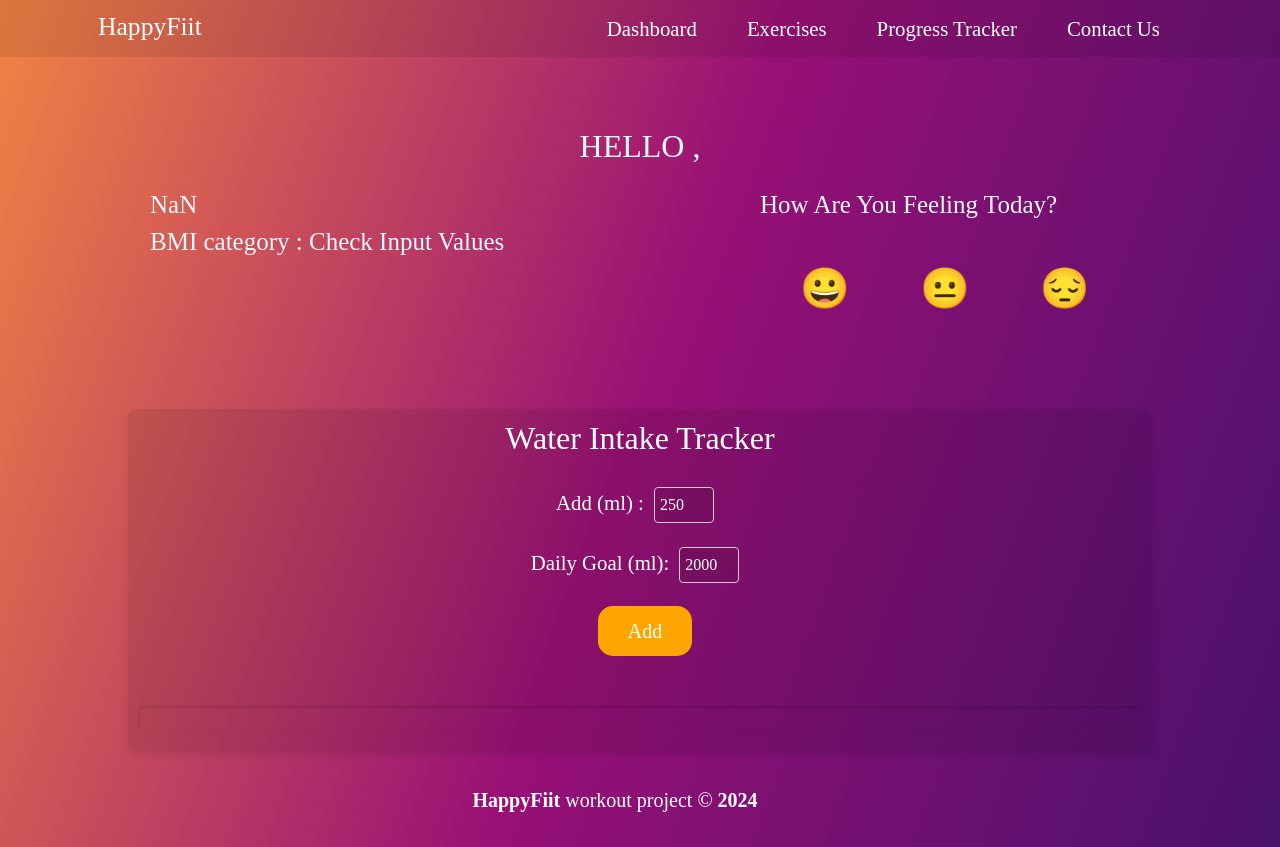
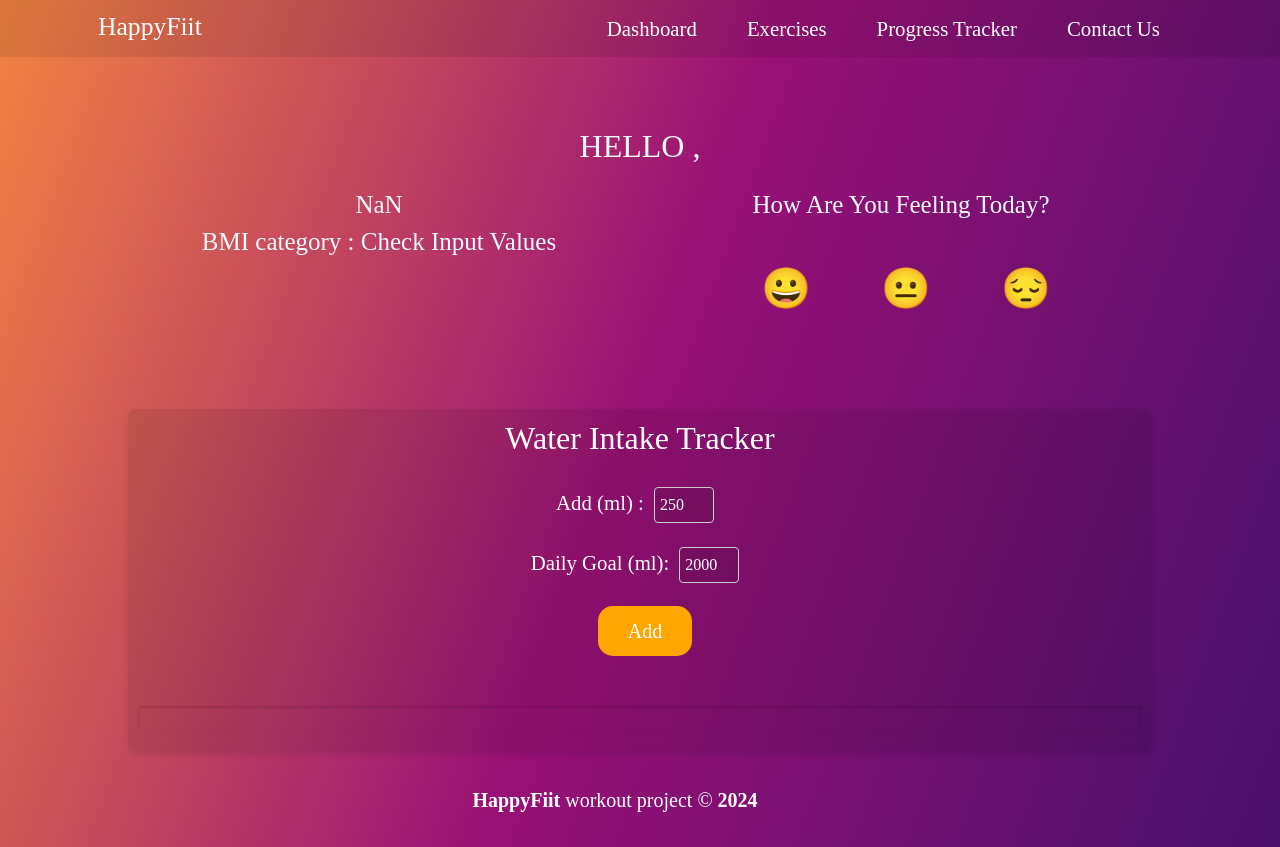
Before and after one commit to elismountain/fitness-app, a React (Vite) app: page /workout-plan in a window 1280 px wide. Built offline with nearby package versions, Linux system fonts and the light colour scheme; some icons are missing.

Commit message:
fixed bmi-container styling to follow the centre alignment

```diff
--- a/src/pages/WorkoutPlan.css
+++ b/src/pages/WorkoutPlan.css
@@ -19,23 +19,21 @@
   padding: 20px;
   color: aliceblue;
   margin-bottom: 50px;
-
 }
-
 
 .bmi-container {
   margin: auto;
+  max-width: 80%;
   display: grid;
   grid-template-columns: 1fr 1fr;
-    grid-template-rows: auto auto 1fr ;
-    gap: 0px 0px;
+  grid-template-rows: auto auto 1fr;
+  gap: 0px 80px;
   grid-template-areas:
     "bmi-name bmi-name"
     "bmi-result emoji-wrapper"
     "main-exercise-container main-exercise-container";
   padding: 30px;
   color: aliceblue;
-
 }
 
 .main-exercise-container {
@@ -50,16 +48,16 @@
 }
 
 .bmi-result {
-    padding-left: 120px;
   grid-area: bmi-result;
   font-size: 25px;
-
-
 }
 
+.bmi-result,
+.emoji-wrapper p {
+  text-align: center;
+}
 
 .emoji-wrapper {
-    padding-left: 120px;
   grid-area: emoji-wrapper;
   font-size: 25px;
   text-transform: uppercase;
@@ -67,6 +65,7 @@
 
 .emojiTracker {
   font-size: 45px;
+  text-align: center;
 }
 .progress-button {
   background-color: orange;
@@ -82,7 +81,6 @@
   margin-bottom: 40px;
 }
 
-
 @media (max-width: 970px) {
   .bmi-container {
     grid-template-columns: 1fr; /* Single column layout for mobile */
```
Lines whose indentation alone changed are shown as unchanged.
